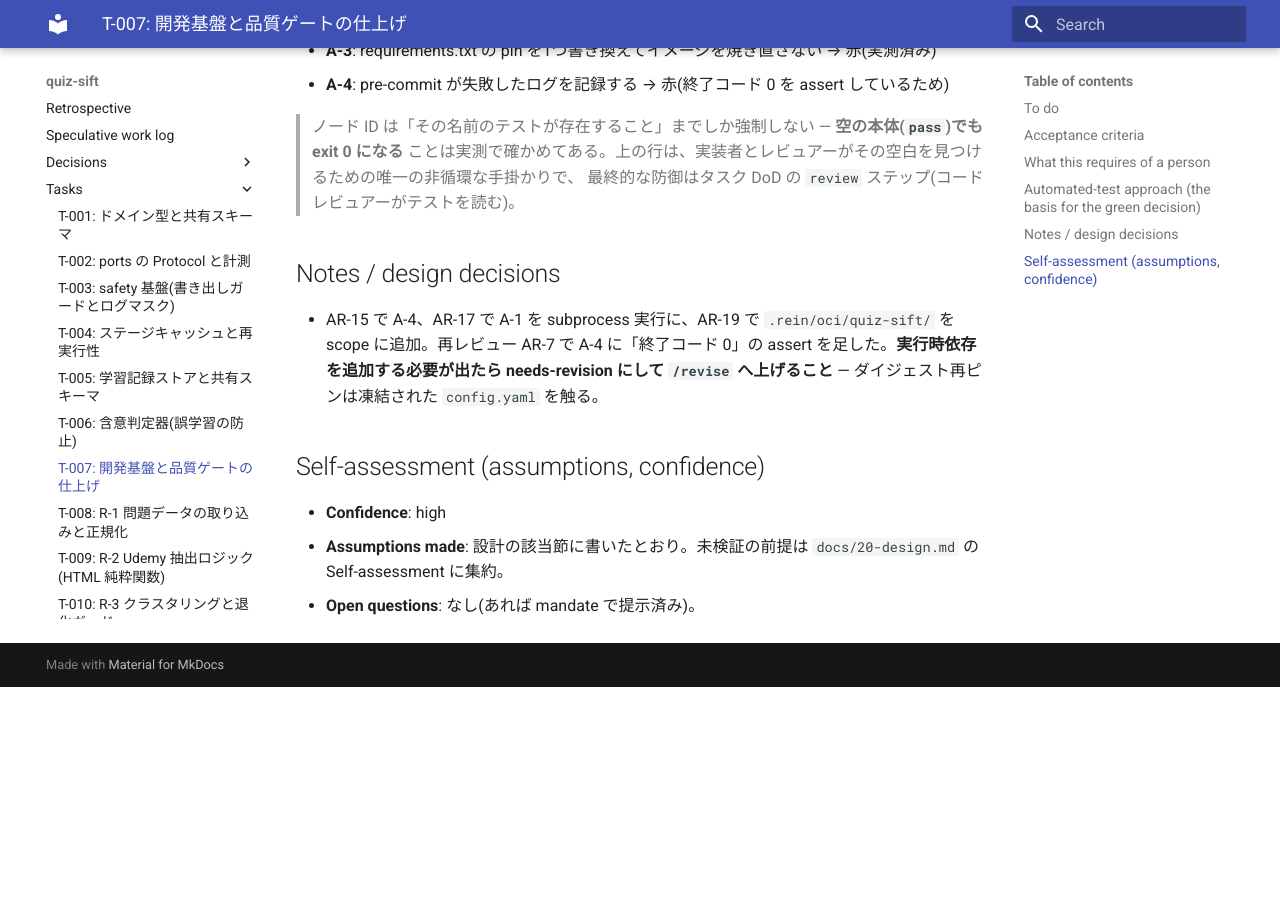
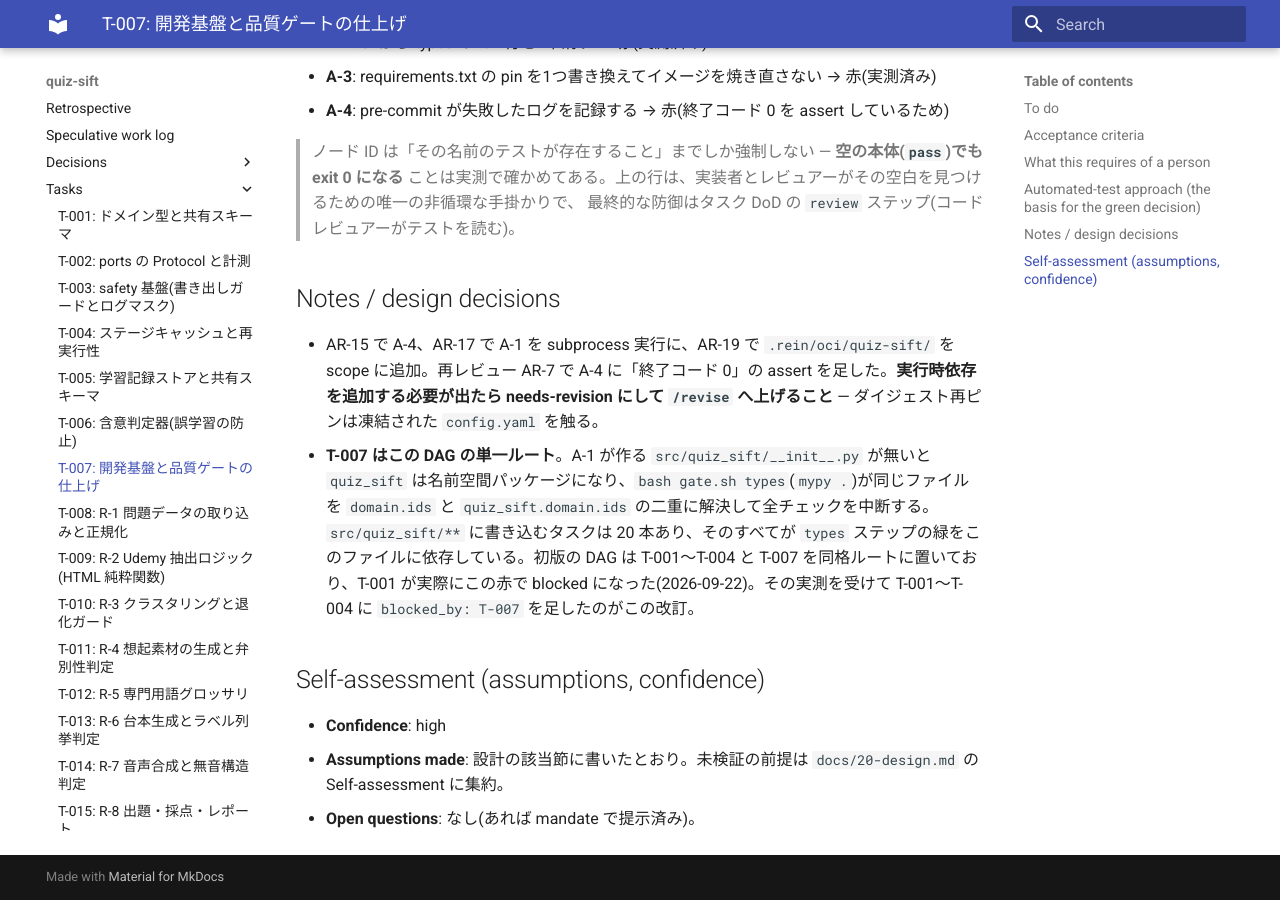
Before and after one commit to komoroko/quiz-sift, an MkDocs documentation site: the page built from docs/tasks/T-007.md, in a window 1280 px wide and 900 px high, scrolled down 1785 px. Built offline with MkDocs 1.6.1 and Material for MkDocs 9.7.7, drawn with Linux system fonts in a browser that asks for light colours; before the commit the page ends 2472 px from its top, so only the background shows below that; some of the changed text lies outside the part shown.

Commit message:
revise: T-007 を DAG の単一ルートにする
T-001 が bash gate.sh types で blocked になった件の上流修正。

## 何が間違っていたか

T-007 の受入基準 A-1 が作る src/quiz_sift/__init__.py が無いと
quiz_sift が名前空間パッケージになり、mypy . が同じファイルを
domain.ids と quiz_sift.domain.ids の二重に解決して全チェックを
中断する。実測で確認:

  src/quiz_sift/domain/ids.py: error: Source file found twice under
    different module names: "domain.ids" and "quiz_sift.domain.ids"

src/quiz_sift/** に書き込むタスクは 23 本中 20 本あり、そのすべてが
types ステップの緑をこのファイルに依存している。にもかかわらず初版の
DAG は T-001/T-002/T-003/T-004/T-007 を同格ルートに置いていた。
消費順はループの裁量だが、これは DAG が宣言していない実依存なので
順序では直せない(次の消費順で T-007 は5番目、手前の4タスクが同じ赤を
踏む)。

## 変更

- plan.yaml: T-001〜T-004 に blocked_by: [T-007]。ルートは T-007 のみ。
  20 本の src タスクすべてが T-007 を祖先に持つことと非循環を確認済み。
- plan.yaml: D-078 を追加(reach: mandate / settled_by: human)。
- docs/tasks/T-001〜T-004.md: blockedBy を T-007 に。
- docs/tasks/T-007.md: Dependents を更新し、単一ルートである理由を記載。

## 使わなかったもの

rein revise --impacted は使っていない。どのタスクも claim_ids /
acceptance / scope は動いておらず、変わったのは DAG の辺だけ。
--impacted は T-001〜T-004 の推移的下流(実質 23 本全部)を
needs-revision にし、/tasks の全面再走を要求するが、再分類すれば
全件 keep になる。過剰なのでこの判断を gate で見えるようにして
そちらに委ねる。

## 未了

T-001 の実装コミット 898a842 は work ブランチに残っている。差分は
pre-task HEAD からの commit + dirty tree で導出されるため、この
まま T-001 を再実行すると差分が空で no_implementation になる
(build_loop.py の _check_implementer_output で確認)。mandate 再承認後に
revert して rein task reset T-001 --fresh で戻す。src/ は
guard.paths なので mandate が pending の今は revert できない。

```diff
--- a/docs/tasks/T-007.md
+++ b/docs/tasks/T-007.md
@@ -5,7 +5,7 @@
 - **Phase**: build
 - **status**: todo
 - **blockedBy**: none
-- **Dependents (what waits on this task)**: T-018
+- **Dependents (what waits on this task)**: T-001, T-002, T-003, T-004, T-018（および T-001〜T-004 の推移的下流すべて）
 - **Owner**: implementer
 
 ## To do
@@ -49,6 +49,7 @@
 ## Notes / design decisions
 
 - AR-15 で A-4、AR-17 で A-1 を subprocess 実行に、AR-19 で `.rein/oci/quiz-sift/` を scope に追加。再レビュー AR-7 で A-4 に「終了コード 0」の assert を足した。**実行時依存を追加する必要が出たら needs-revision にして `/revise` へ上げること** — ダイジェスト再ピンは凍結された `config.yaml` を触る。
+- **T-007 はこの DAG の単一ルート**。A-1 が作る `src/quiz_sift/__init__.py` が無いと `quiz_sift` は名前空間パッケージになり、`bash gate.sh types`(`mypy .`)が同じファイルを `domain.ids` と `quiz_sift.domain.ids` の二重に解決して全チェックを中断する。`src/quiz_sift/**` に書き込むタスクは 20 本あり、そのすべてが `types` ステップの緑をこのファイルに依存している。初版の DAG は T-001〜T-004 と T-007 を同格ルートに置いており、T-001 が実際にこの赤で blocked になった(2026-09-22)。その実測を受けて T-001〜T-004 に `blocked_by: T-007` を足したのがこの改訂。
 
 ## Self-assessment (assumptions, confidence)
 
```
Also changed, not shown: docs/tasks/T-001.md (+1 -1 lines), docs/tasks/T-002.md (+1 -1 lines), docs/tasks/T-003.md (+1 -1 lines), docs/tasks/T-004.md (+1 -1 lines), 3 other files.
